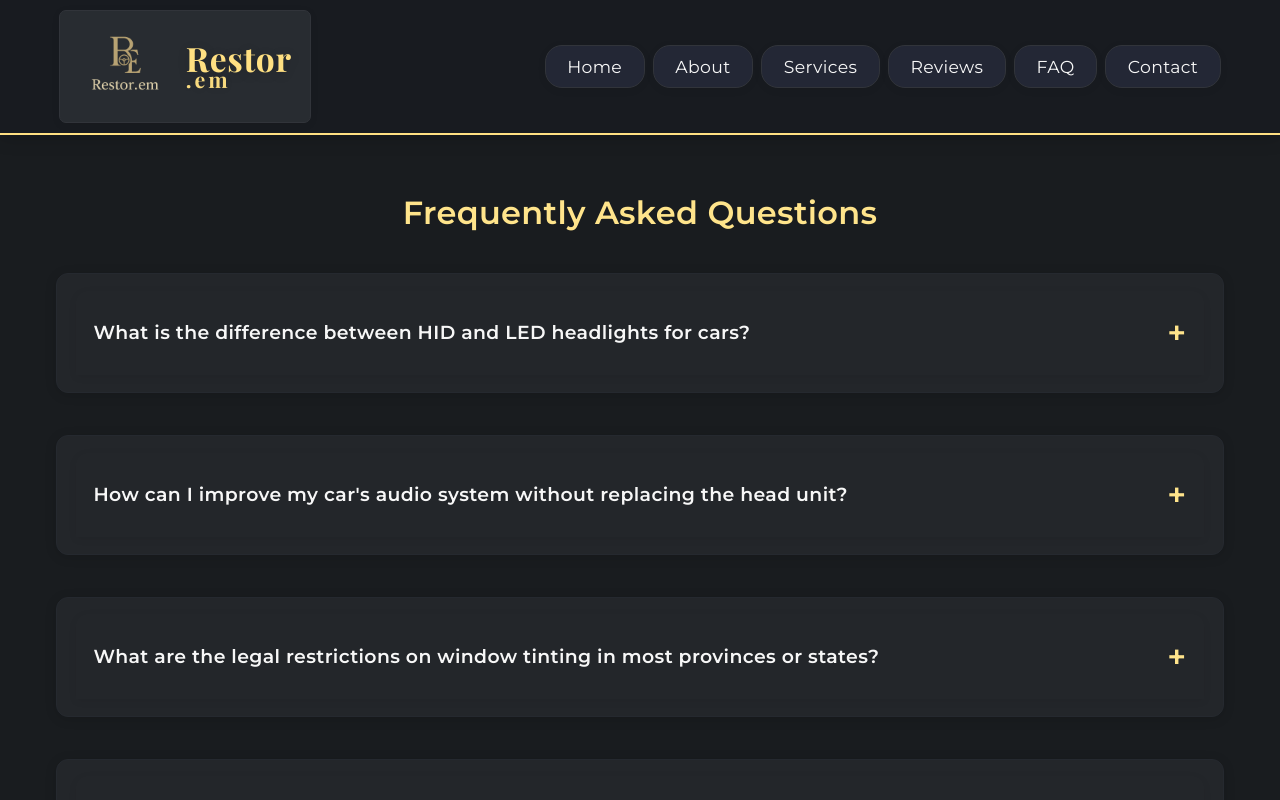
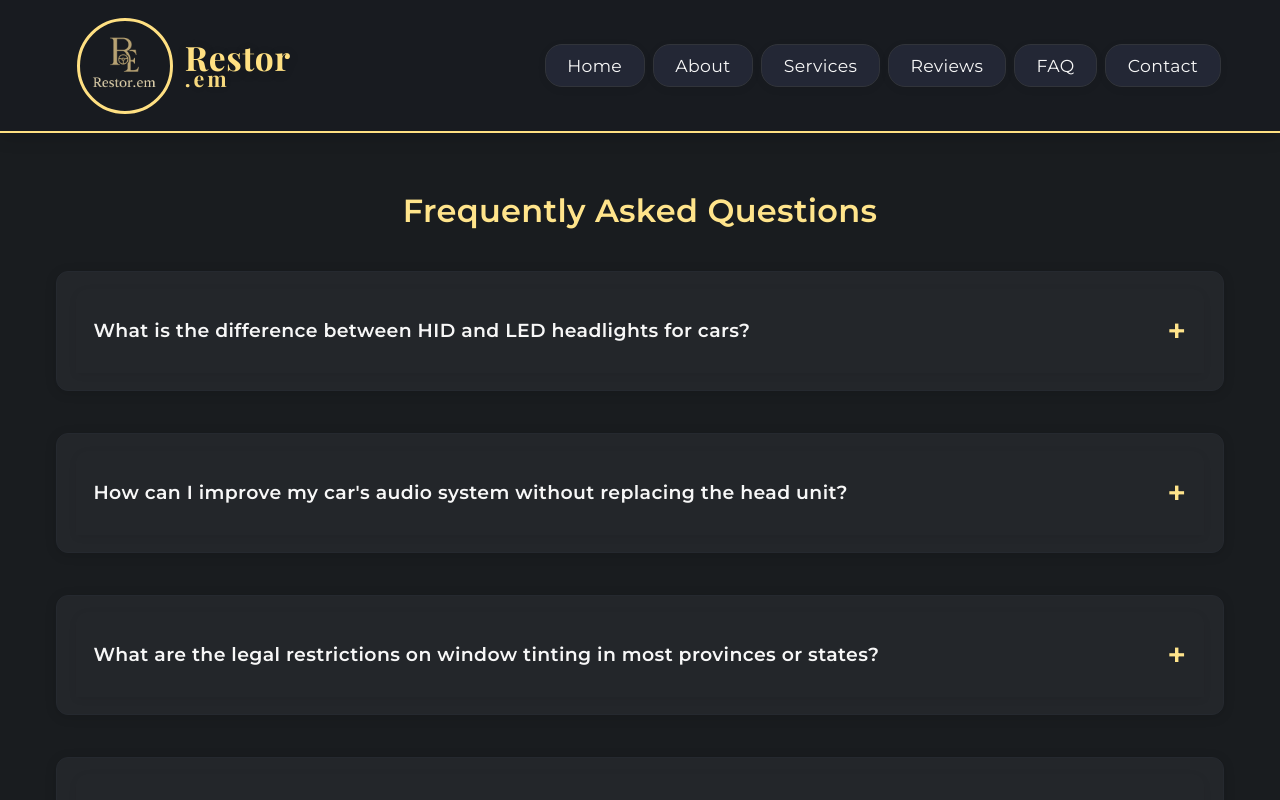
Before and after one commit to usmanAfzalKhan/car-mods-restorem, a React (Create React App) app: page /faq in a window 1280 px wide. Shown: the top 800 px of the page. Built offline with nearby package versions, Linux system fonts and the light colour scheme; no server answers.

Commit message:
style(header): add gold circle border and glowing hover effect to logo for premium look

```diff
--- a/src/components/Header.css
+++ b/src/components/Header.css
@@ -18,24 +18,37 @@
   padding: 0.65rem 1.2rem;
 }
 
-/* Brand */
+/* Brand - NO background, NO shadow */
 .header__brand {
   display: flex;
   align-items: center;
   text-decoration: none;
   gap: 0.72rem;
+  background: none !important;
+  box-shadow: none !important;
+  border: none !important;
 }
 
-/* BIGGER LOGO */
+/* BIGGER LOGO - Gold Circle Border, Glow on Hover */
 .header__logo {
   width: 96px;
   height: 96px;
   object-fit: contain;
   border-radius: 50%;
-  transition: transform 0.2s;
+  background: none !important;
+  box-shadow: none !important;
+  border: 3.5px solid #ffe082;
+  transition:
+    transform 0.2s,
+    border-color 0.18s,
+    box-shadow 0.23s;
+  background-clip: padding-box;
 }
 .header__logo:hover {
   transform: scale(1.08) rotate(-1deg);
+  border-color: #fff2c7;
+  box-shadow: 0 0 26px 6px #ffe082cc, 0 2px 22px #23273533;
+  /* Soft, gold glow */
 }
 
 /* Brand text */
@@ -43,6 +56,9 @@
   display: flex;
   flex-direction: column;
   line-height: 0.92;
+  background: none !important;
+  box-shadow: none !important;
+  border: none !important;
 }
 .header__brand-main {
   font-family: 'Playfair Display', serif;
@@ -51,6 +67,7 @@
   color: #ffe082;
   letter-spacing: 0.02em;
   text-shadow: 0 2px 12px #181b2025;
+  background: none !important;
 }
 .header__brand-dot {
   font-family: 'Playfair Display', serif;
@@ -61,6 +78,7 @@
   margin-top: -0.18em;
   opacity: 0.97;
   text-shadow: 0 1px 9px #181b2020;
+  background: none !important;
 }
 
 /* Desktop nav links (default: show, but overridden by media queries below) */
@@ -123,15 +141,24 @@
   top: 100%;
   right: 1.2rem;
   background: #181b20;
-  border: 1px solid #23242b;
-  border-radius: 9px;
-  padding: 0.8rem;
-  box-shadow: 0 8px 32px #13162444;
+  border: 2.5px solid #ffe082;
+  border-radius: 13px;
+  padding: 0.39rem 0.44rem 0.39rem 0.44rem;
+  box-shadow: 0 8px 32px #13162444, 0 1.5px 10px #ffe08224;
+  min-width: 166px;
 }
 .header__nav.is-open .header__link {
-  margin: 0.3rem 0;
-  box-shadow: 0 2px 8px #0005;
+  margin: 0.15rem 0;
+  padding: 0.32rem 0.98rem;
+  font-size: 0.98rem;
+  border-radius: 10px;
+  box-shadow: none;
   text-align: center;
+  background: #232735;
+}
+.header__nav.is-open .header__link.active {
+  background: #232735;
+  color: #ffe082;
 }
 
 /* RESPONSIVE: COLLAPSE NAV TO HAMBURGER BELOW 1200px */
```
